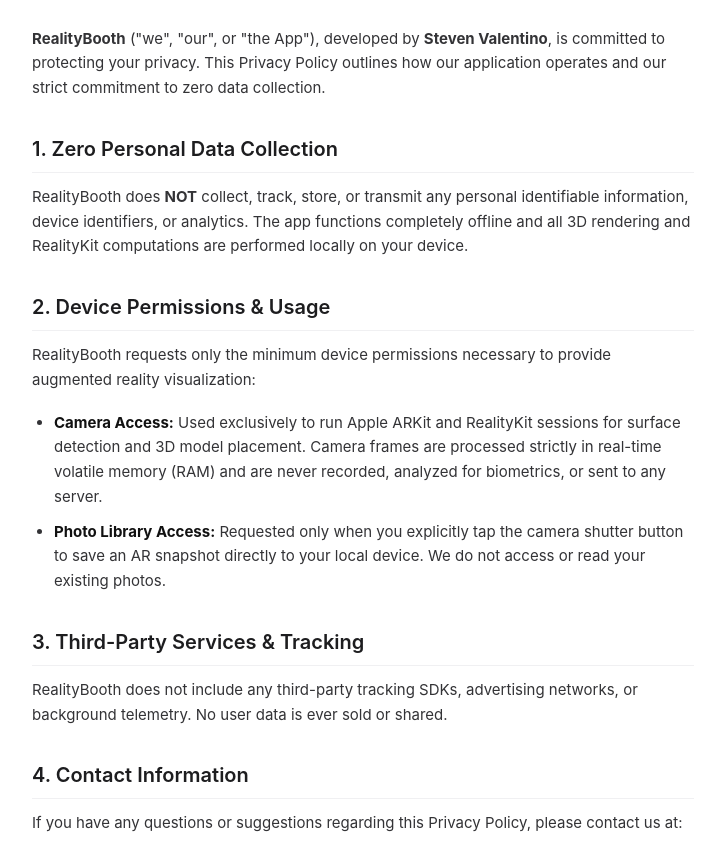
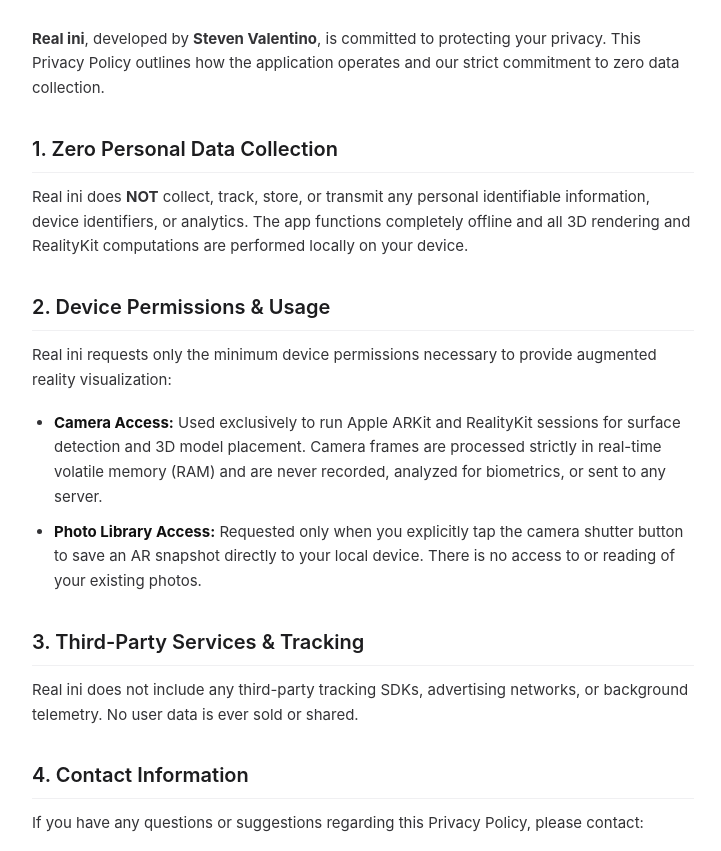
Before and after one commit to sevet15/RealityBooth, a plain HTML site: page docs/index.html in a window 1280 px wide. Shown: the part 215-1066 px from the top of the page, without its empty margins (277-998 px from the left). Drawn offline with Linux system fonts and the light colour scheme.

Commit message:
docs: update privacy policy with app name Real ini and remove pronoun references

```diff
--- a/docs/index.html
+++ b/docs/index.html
@@ -3,7 +3,7 @@
 <head>
     <meta charset="UTF-8">
     <meta name="viewport" content="width=device-width, initial-scale=1.0">
-    <title>Privacy Policy - RealityBooth</title>
+    <title>Privacy Policy - Real ini</title>
     <style>
         * {
             box-sizing: border-box;
@@ -118,26 +118,26 @@
 <body>
     <div class="container">
         <span class="badge">Legal</span>
-        <h1>Privacy Policy for RealityBooth</h1>
+        <h1>Privacy Policy for Real ini</h1>
         <span class="date">Last updated: September 1, 2026</span>
 
-        <p><strong>RealityBooth</strong> ("we", "our", or "the App"), developed by <strong>Steven Valentino</strong>, is committed to protecting your privacy. This Privacy Policy outlines how our application operates and our strict commitment to zero data collection.</p>
+        <p><strong>Real ini</strong>, developed by <strong>Steven Valentino</strong>, is committed to protecting your privacy. This Privacy Policy outlines how the application operates and our strict commitment to zero data collection.</p>
 
         <h2>1. Zero Personal Data Collection</h2>
-        <p>RealityBooth does <strong>NOT</strong> collect, track, store, or transmit any personal identifiable information, device identifiers, or analytics. The app functions completely offline and all 3D rendering and RealityKit computations are performed locally on your device.</p>
+        <p>Real ini does <strong>NOT</strong> collect, track, store, or transmit any personal identifiable information, device identifiers, or analytics. The app functions completely offline and all 3D rendering and RealityKit computations are performed locally on your device.</p>
 
         <h2>2. Device Permissions &amp; Usage</h2>
-        <p>RealityBooth requests only the minimum device permissions necessary to provide augmented reality visualization:</p>
+        <p>Real ini requests only the minimum device permissions necessary to provide augmented reality visualization:</p>
         <ul>
             <li><strong>Camera Access:</strong> Used exclusively to run Apple ARKit and RealityKit sessions for surface detection and 3D model placement. Camera frames are processed strictly in real-time volatile memory (RAM) and are never recorded, analyzed for biometrics, or sent to any server.</li>
-            <li><strong>Photo Library Access:</strong> Requested only when you explicitly tap the camera shutter button to save an AR snapshot directly to your local device. We do not access or read your existing photos.</li>
+            <li><strong>Photo Library Access:</strong> Requested only when you explicitly tap the camera shutter button to save an AR snapshot directly to your local device. There is no access to or reading of your existing photos.</li>
         </ul>
 
         <h2>3. Third-Party Services &amp; Tracking</h2>
-        <p>RealityBooth does not include any third-party tracking SDKs, advertising networks, or background telemetry. No user data is ever sold or shared.</p>
+        <p>Real ini does not include any third-party tracking SDKs, advertising networks, or background telemetry. No user data is ever sold or shared.</p>
 
         <h2>4. Contact Information</h2>
-        <p>If you have any questions or suggestions regarding this Privacy Policy, please contact us at:</p>
+        <p>If you have any questions or suggestions regarding this Privacy Policy, please contact:</p>
         <div class="contact-box">
             <p><strong>Developer:</strong> Steven Valentino</p>
             <p><strong>Email:</strong> <a href="mailto:stvalentino999@gmail.com">stvalentino999@gmail.com</a></p>
```
Also changed, not shown: docs/privacy.html (+8 -8 lines).
